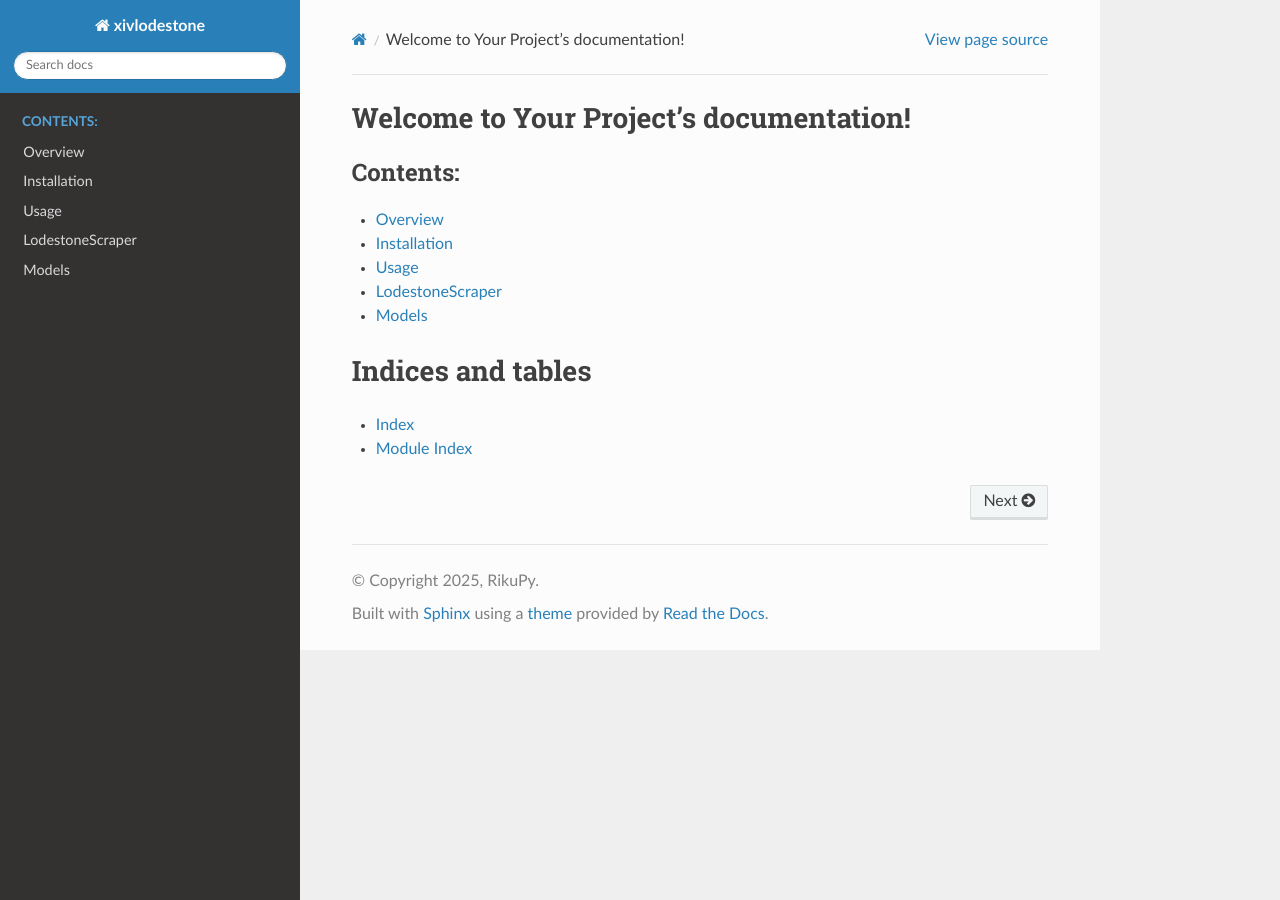
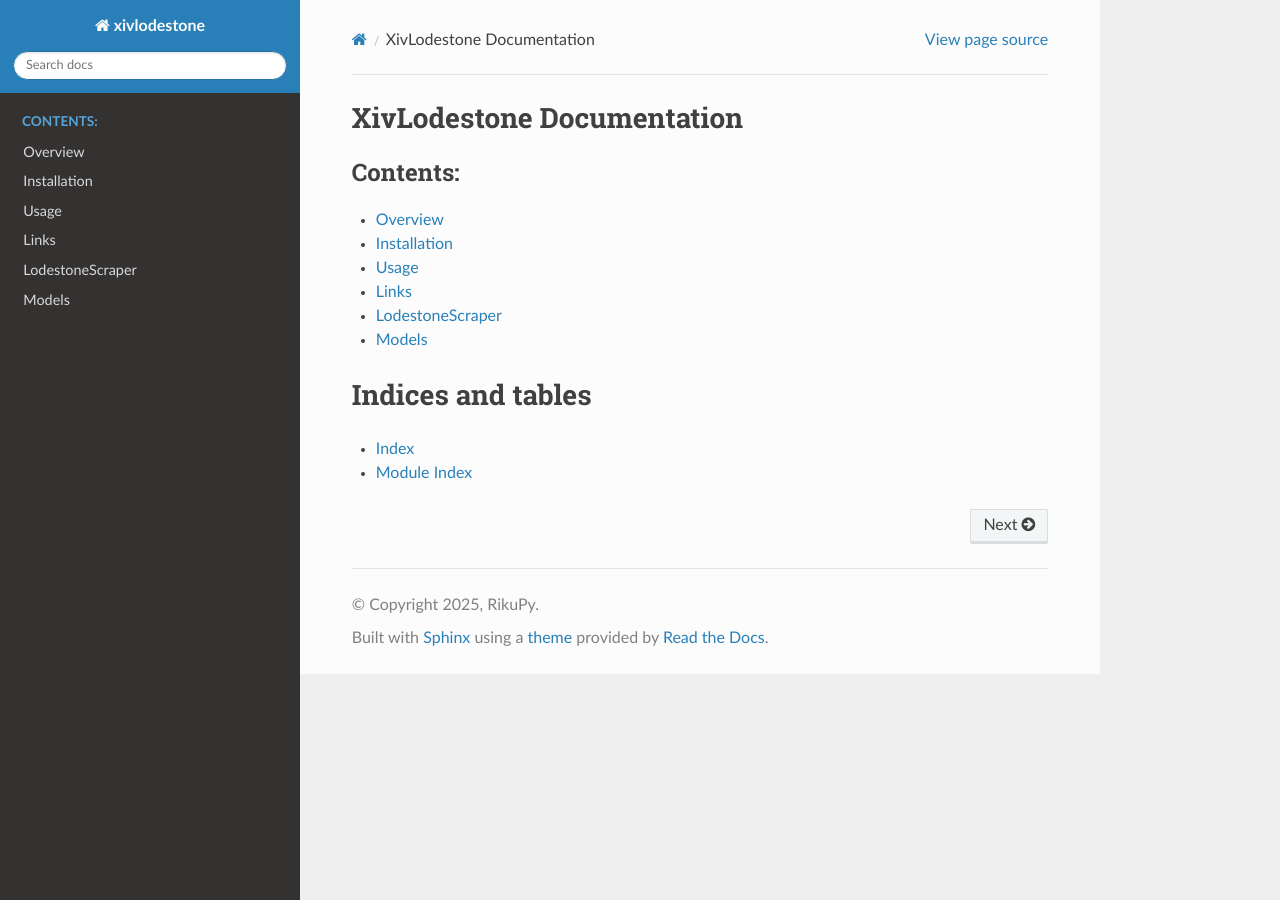
Before and after one commit to RikuPy/xivlodestone, a Sphinx documentation site: the page built from docs/index.rst, in a window 1280 px wide. Built offline with Sphinx 7.4.7 and the Read the Docs theme 3.1.0, drawn with Linux system fonts in a browser that asks for light colours.

Commit message:
Update documentation titles and add links to README

```diff
--- a/README.rst
+++ b/README.rst
@@ -91,3 +91,8 @@ With xivlodestone, this can be done with just a few lines of code:
        lodestone = LodestoneScraper()
        character = await lodestone.get_character(character_id)
        if verification_code in character.bio:
+
+
+Links
+=====
+- `Documentation <https://xivlodestone.readthedocs.io/en/latest/index.html>`__
--- a/docs/index.rst
+++ b/docs/index.rst
@@ -1,5 +1,5 @@
-Welcome to Your Project's documentation!
-========================================
+XivLodestone Documentation
+==========================
 
 .. toctree::
    :maxdepth: 2
```
